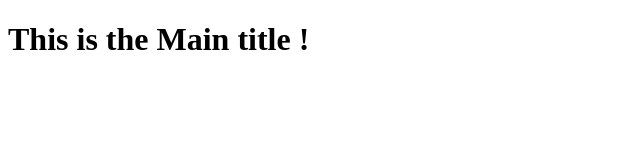
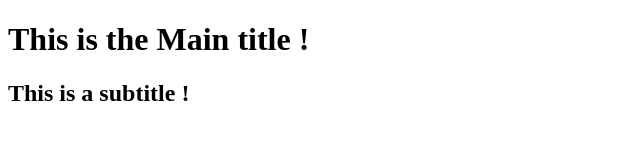
Before and after one commit to MaximeJezequel/helloWorld, a plain HTML site: page index.html in a window 1280 px wide. Shown: the whole page, without its empty margins (0-640 px from the left). Drawn offline with Linux system fonts and the light colour scheme.

Commit message:
h2 title added

```diff
--- a/index.html
+++ b/index.html
@@ -5,6 +5,6 @@
 </head>
 <body>
   <h1> This is the Main title  !</h1>
-
+    <h2> This is a subtitle  !</h2>
 </body>
 </html>
```
